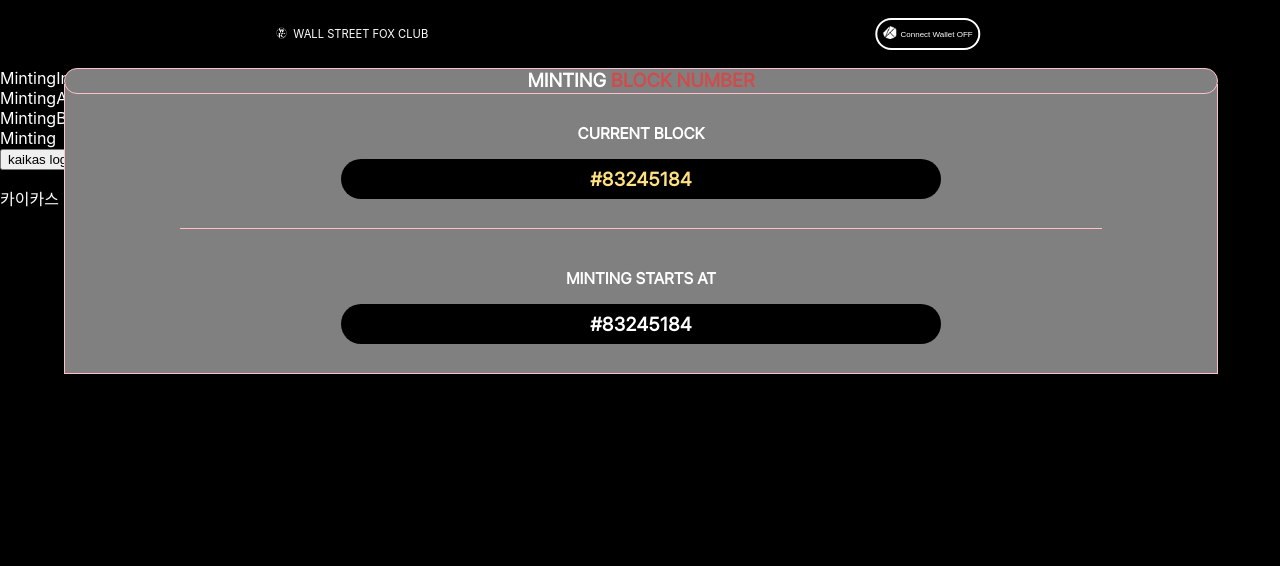
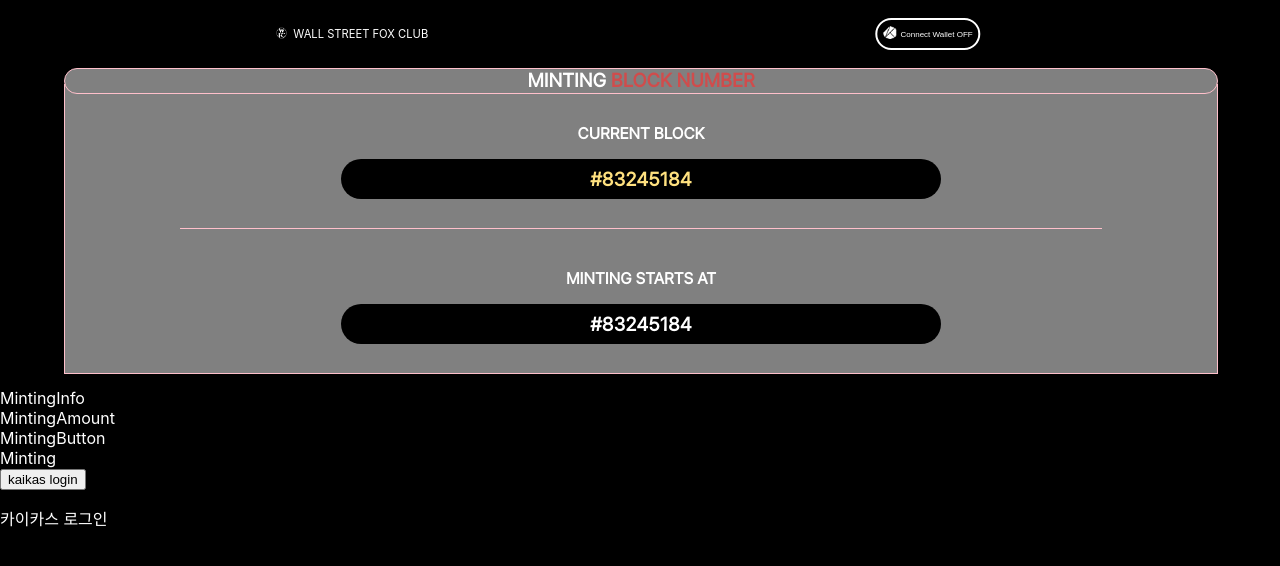
Before and after one commit to kapable/wfc-story-page, a React (Create React App) app: page /minting in a window 1280 px wide. Shown: the top 566 px of the page. Built offline with nearby package versions, Linux system fonts and the light colour scheme.

Commit message:
arrange blockNumber component

```diff
--- a/src/Minting.css
+++ b/src/Minting.css
@@ -144,3 +144,12 @@
     width: 80%;
     margin: 0 10%;
 }
+
+.minting-blocknumber-under-div {
+    height: 20rem;
+}
+
+/* INFO */
+.minting-info-div {
+    position: relative;
+}
--- a/src/components/Minting/MintingBlockNumber.js
+++ b/src/components/Minting/MintingBlockNumber.js
@@ -2,6 +2,7 @@ import React from 'react';
 
 const MintingBlockNumber = () => {
     return (
+        <>
         <div className='minting-blocknumber-div'>
             <div className='minting-blocknumber-title-div'>
                 <p className='minting-blocknumber-title'>MINTING <span className='minting-blocknumber-title-bold'>BLOCK NUMBER</span></p>
@@ -21,6 +22,8 @@ const MintingBlockNumber = () => {
                 </div>
             </div>
         </div>
+        <div className='minting-blocknumber-under-div'></div>
+        </>
     );
 };
 
--- a/src/components/Minting/MintingInfo.js
+++ b/src/components/Minting/MintingInfo.js
@@ -2,7 +2,7 @@ import React from 'react';
 
 const MintingInfo = () => {
     return (
-        <div>MintingInfo</div>
+        <div className='minting-info-div'>MintingInfo</div>
     );
 };
 
```
